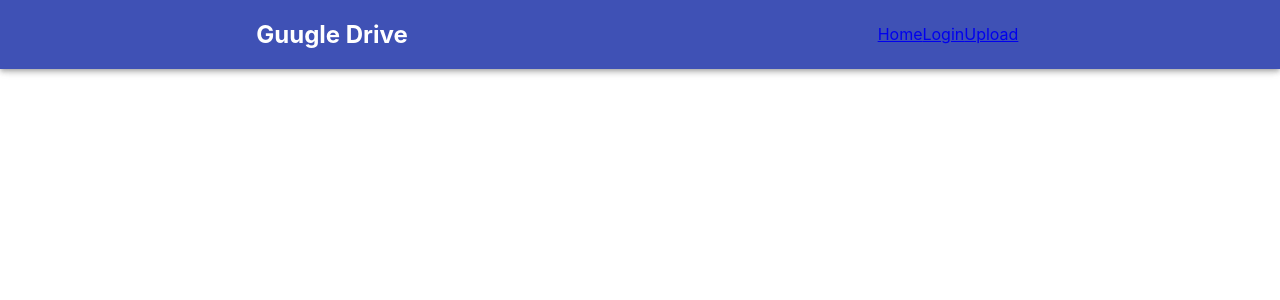
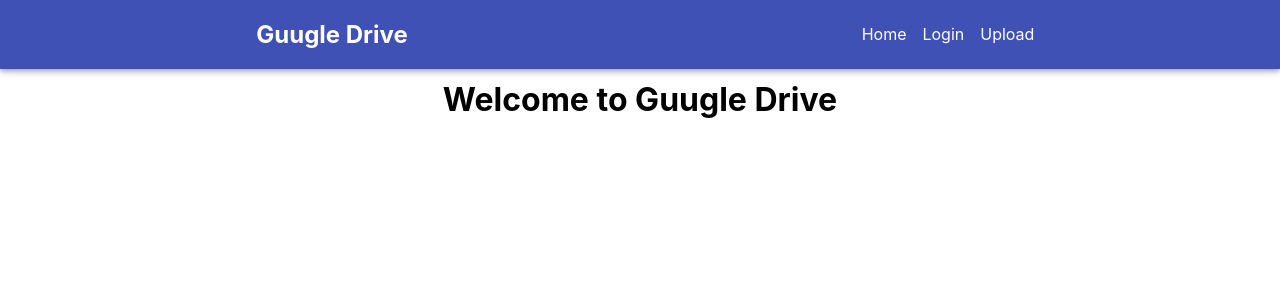
Before and after one commit to jayden-chan/UVEC-Summer-2019, a React (Create React App) app in the folder frontend/guugle-drive/: page / in a window 1280 px wide. Shown: the top 300 px of the page. Built offline with nearby package versions, Linux system fonts and the light colour scheme.

Commit message:
better styling, etc

```diff
--- a/frontend/guugle-drive/src/components/Header.js
+++ b/frontend/guugle-drive/src/components/Header.js
@@ -1,22 +1,40 @@
 import React from "react";
 import { Toolbar, AppBar, Grid } from "@material-ui/core";
 import { BrowserRouter as Router, Route, Link } from "react-router-dom";
-import App from "../pages/App";
-import Login from "../pages/Login";
-import Upload from "../pages/Upload";
+import styled from "styled-components";
 
 export default function Header() {
+  const NavLink = styled.span`
+    margin: 0.5em;
+    color: white;
+    :hover {
+      font-weight: bold;
+    }
+  `;
+
+  const Title = styled.h2`
+    color: white;
+  `;
+
   return (
     <AppBar position="fixed">
       <Toolbar>
         <Grid item xs={6}>
-          <h2>Guugle Drive</h2>
+          <Link style={{ textDecoration: "none" }} to="/">
+            <Title>Guugle Drive</Title>
+          </Link>
         </Grid>
         <Grid item xs={6}>
           <nav>
-            <Link to="/">Home</Link>
-            <Link to="login">Login</Link>
-            <Link to="upload">Upload</Link>
+            <Link style={{ textDecoration: "none" }} to="/">
+              <NavLink>Home</NavLink>
+            </Link>
+            <Link style={{ textDecoration: "none" }} to="login">
+              <NavLink>Login</NavLink>
+            </Link>
+            <Link style={{ textDecoration: "none" }} to="upload">
+              <NavLink>Upload</NavLink>
+            </Link>
           </nav>
         </Grid>
       </Toolbar>
--- a/frontend/guugle-drive/src/pages/App.js
+++ b/frontend/guugle-drive/src/pages/App.js
@@ -4,15 +4,16 @@ import { BrowserRouter as Router, Route, Link } from "react-router-dom";
 import Login from "../pages/Login";
 import Upload from "../pages/Upload";
 import Header from "../components/Header";
+import Home from "../pages/Home";
 
 function App() {
   return (
     <div className="App">
       <Router>
         <Header />
-
-        <Route exact path="/login" component={Login} />
-        <Route exact path="/upload" component={Upload} />
+        <Route exact path="/" component={Home} />
+        <Route path="/login" component={Login} />
+        <Route path="/upload" component={Upload} />
       </Router>
     </div>
   );
--- /dev/null
+++ b/frontend/guugle-drive/src/pages/Home.js
@@ -0,0 +1,12 @@
+import React from "react";
+import Layout from "../components/Layout";
+
+export default function Home() {
+  return (
+    <div>
+      <Layout>
+        <h1>Welcome to Guugle Drive</h1>
+      </Layout>
+    </div>
+  );
+}
```
